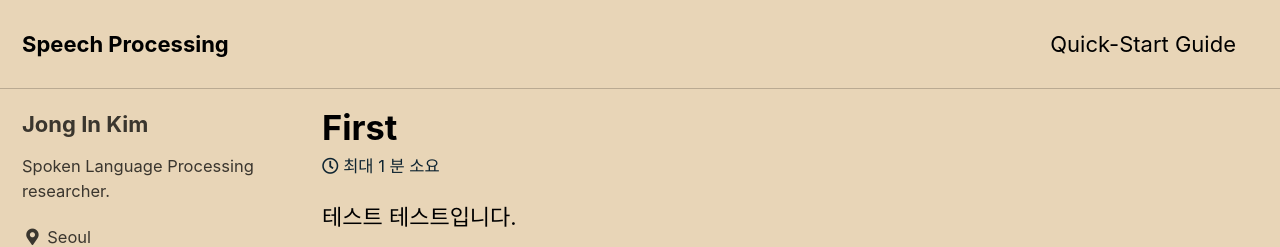
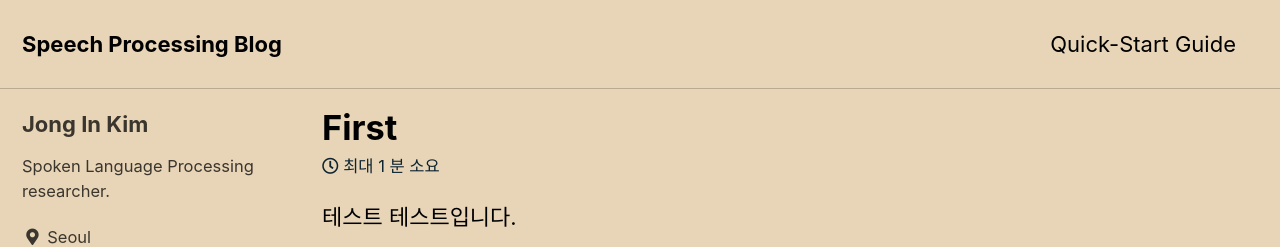
Before and after one commit to prows12/prows12.github.io, a Jekyll site: the page built from _posts/2021-03-31-first.md, in a window 1280 px wide. Shown: the top 247 px of the page. Built offline with Jekyll 4.4.1, drawn with Linux system fonts in a browser that asks for light colours; cached includes are drawn as plain includes.

Commit message:
Update _config.yml

```diff
--- a/_config.yml
+++ b/_config.yml
@@ -16,7 +16,7 @@ minimal_mistakes_skin    : "sunrise" # "air", "aqua", "contrast", "dark", "dirt"
 
 # Site Settings
 locale                   : "ko-KR"
-title                    : "Speech Processing"
+title                    : "Speech Processing Blog"
 title_separator          : "-"
 subtitle                 : # site tagline that appears below site title in masthead
 name                     : "JongIn Kim"
```
